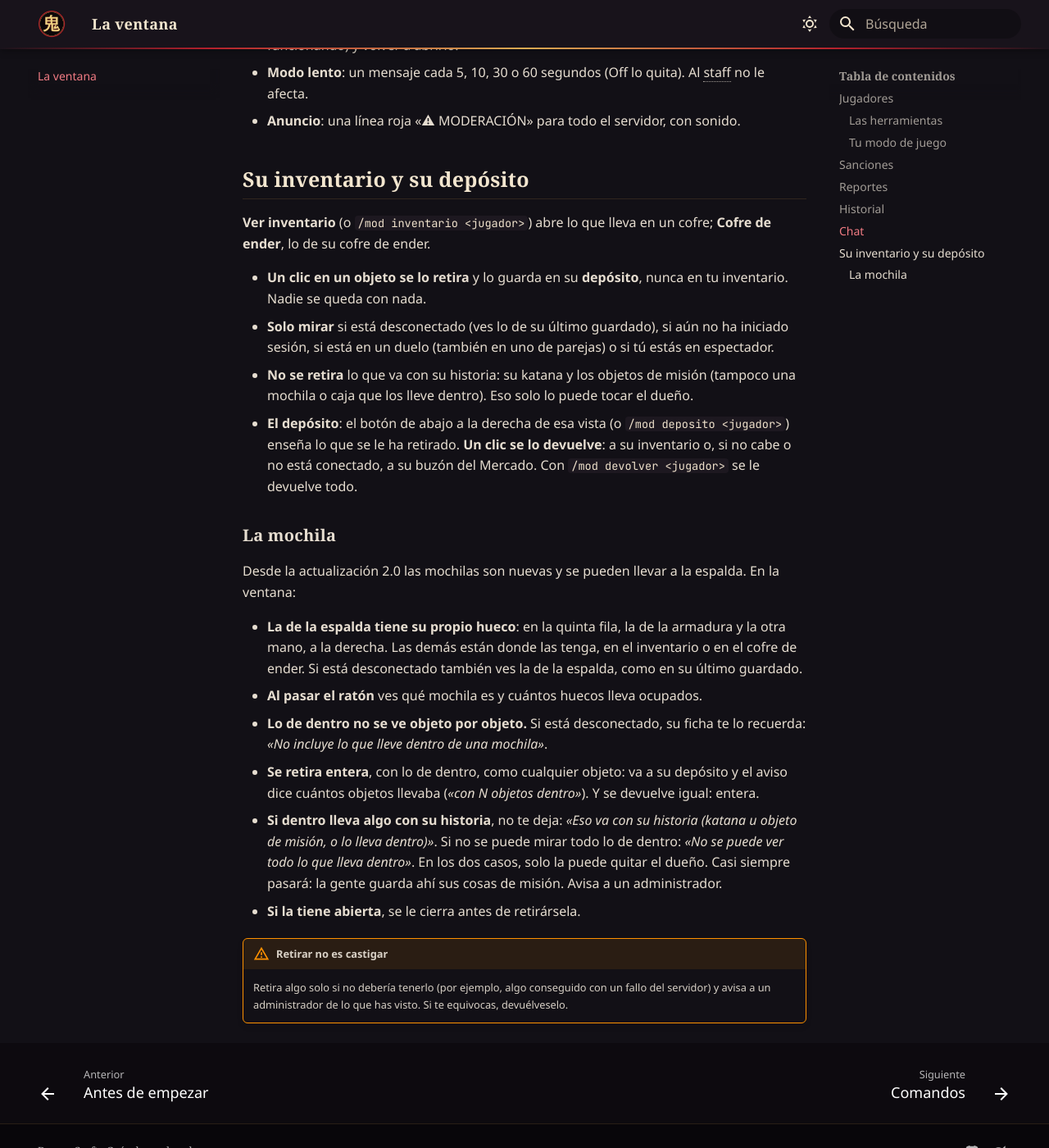
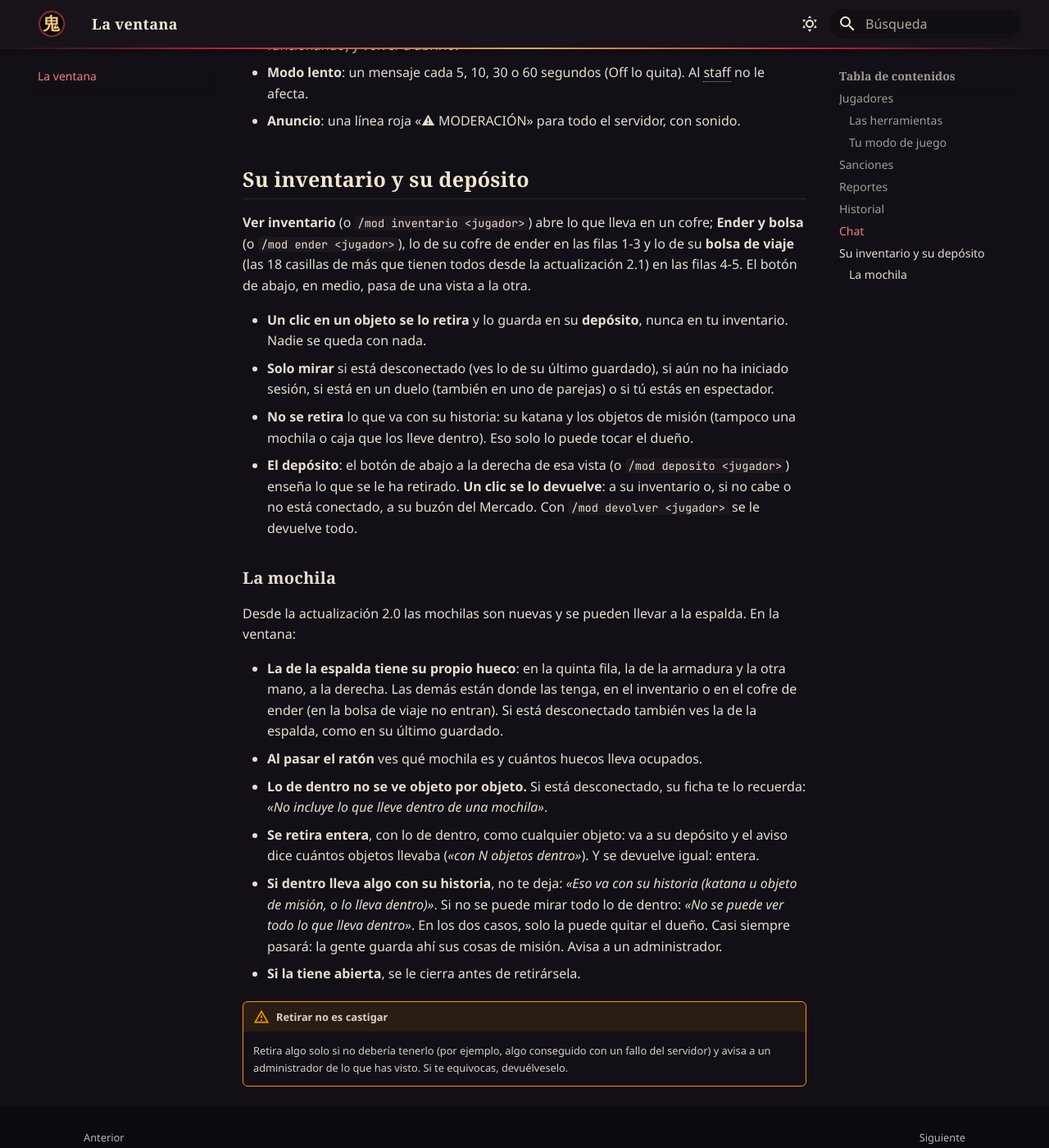
Before and after one commit to slava1222/demoncraft-moderadores, an MkDocs documentation site: the page built from docs/ventana.md, in a window 1280 px wide and 1400 px high, scrolled down 3718 px. Shown: the whole window at 82% size. Built offline with MkDocs 1.6.1 and Material for MkDocs 9.7.7, drawn with Linux system fonts in a browser that asks for light colours; some web fonts are replaced; some of the changed text lies outside the part shown.

Commit message:
2.1: la vista «Ender y bolsa» (cofre de ender en las filas 1-3, bolsa de viaje en las 4-5)
Co-Authored-By: Claude Opus 5.5 <noreply@anthropic.com>

```diff
--- a/docs/ventana.md
+++ b/docs/ventana.md
@@ -40,7 +40,7 @@ pestañas:
 - **Ir hasta él** y **Traerlo aquí** (para traerle tienes que estar pisando suelo: ni volando ni en espectador).
 - **Borrar sus avisos** y **Su historial** (te lleva al [Historial](#historial) con solo lo suyo, lo mismo que su
   Registro).
-- **Ver inventario** y **Cofre de ender** ([abajo](#su-inventario-y-su-deposito)).
+- **Ver inventario** y **Ender y bolsa** ([abajo](#su-inventario-y-su-deposito)).
 
 ### Tu modo de juego
 
@@ -90,8 +90,9 @@ elegido, arriba a la derecha tienes dos botones: **Solo** con su nombre (por eje
 
 ## Su inventario y su depósito
 
-**Ver inventario** (o `/mod inventario <jugador>`) abre lo que lleva en un cofre; **Cofre de ender**, lo de su cofre de
-ender.
+**Ver inventario** (o `/mod inventario <jugador>`) abre lo que lleva en un cofre; **Ender y bolsa** (o `/mod ender
+<jugador>`), lo de su cofre de ender en las filas 1-3 y lo de su **bolsa de viaje** (las 18 casillas de más que tienen
+todos desde la actualización 2.1) en las filas 4-5. El botón de abajo, en medio, pasa de una vista a la otra.
 
 - **Un clic en un objeto se lo retira** y lo guarda en su **depósito**, nunca en tu inventario. Nadie se queda con nada.
 - **Solo mirar** si está desconectado (ves lo de su último guardado), si aún no ha iniciado sesión, si está en un duelo
@@ -107,7 +108,7 @@ ender.
 Desde la actualización 2.0 las mochilas son nuevas y se pueden llevar a la espalda. En la ventana:
 
 - **La de la espalda tiene su propio hueco**: en la quinta fila, la de la armadura y la otra mano, a la derecha. Las demás están
-  donde las tenga, en el inventario o en el cofre de ender. Si está desconectado también ves la de la espalda, como en su último guardado.
+  donde las tenga, en el inventario o en el cofre de ender (en la bolsa de viaje no entran). Si está desconectado también ves la de la espalda, como en su último guardado.
 - **Al pasar el ratón** ves qué mochila es y cuántos huecos lleva ocupados.
 - **Lo de dentro no se ve objeto por objeto.** Si está desconectado, su ficha te lo recuerda: *«No incluye lo que lleve dentro de una
   mochila»*.
```
Also changed, not shown: docs/actuar.md (+1 -1 lines), docs/comandos.md (+1 -1 lines).
